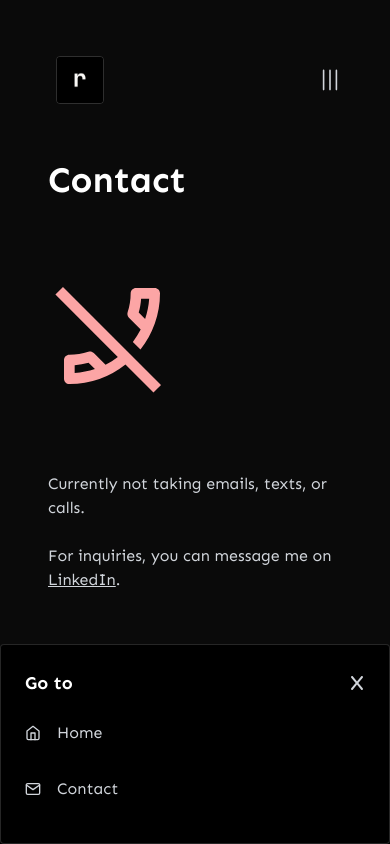
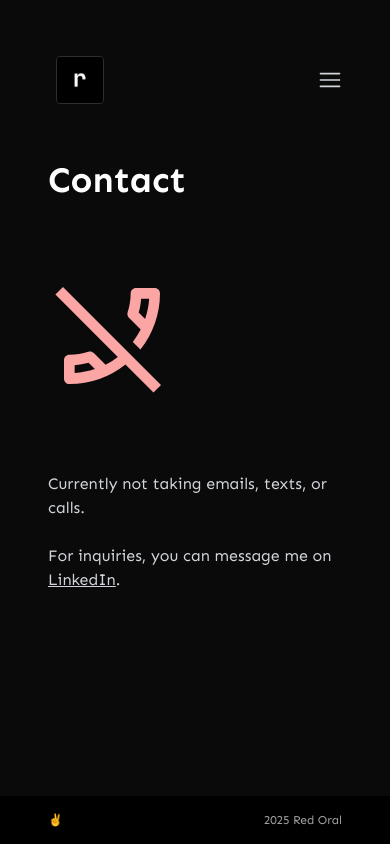
Before and after one commit to redoral/portfolio, a Next.js app: page /contact in a window 390 px wide. Built offline with nearby package versions, Linux system fonts and the light colour scheme.

Commit message:
fix mobile nav menu on smaller screens

```diff
--- a/src/app/components/MobileNavMenu.tsx
+++ b/src/app/components/MobileNavMenu.tsx
@@ -6,7 +6,7 @@ import { FiHome, FiMail } from 'react-icons/fi';
 import { RxHamburgerMenu } from 'react-icons/rx';
 
 function MobileNavMenu() {
-  const [isMenuOpen, setIsMenuOpen] = useState(true);
+  const [isMenuOpen, setIsMenuOpen] = useState(false);
   const navDropdownButton = useRef<HTMLButtonElement>(null);
   const navDropdownMenu = useRef<HTMLDivElement>(null);
 
@@ -52,7 +52,7 @@ function MobileNavMenu() {
         <RxHamburgerMenu size={24} />
       </button>
       <div
-        className={`${isMenuOpen ? 'h-[200px]' : 'h-[0px] p-0'} fixed bottom-0 left-0 w-screen rounded border border-white border-opacity-15 bg-black p-6 transition-all`}
+        className={`${isMenuOpen ? 'h-[200px] p-6 opacity-100' : 'h-[0px] p-0 opacity-0'} fixed bottom-0 left-0 w-screen rounded border border-white border-opacity-15 bg-black transition-all`}
         ref={navDropdownMenu}
       >
         <span className='flex items-center justify-between'>
```
